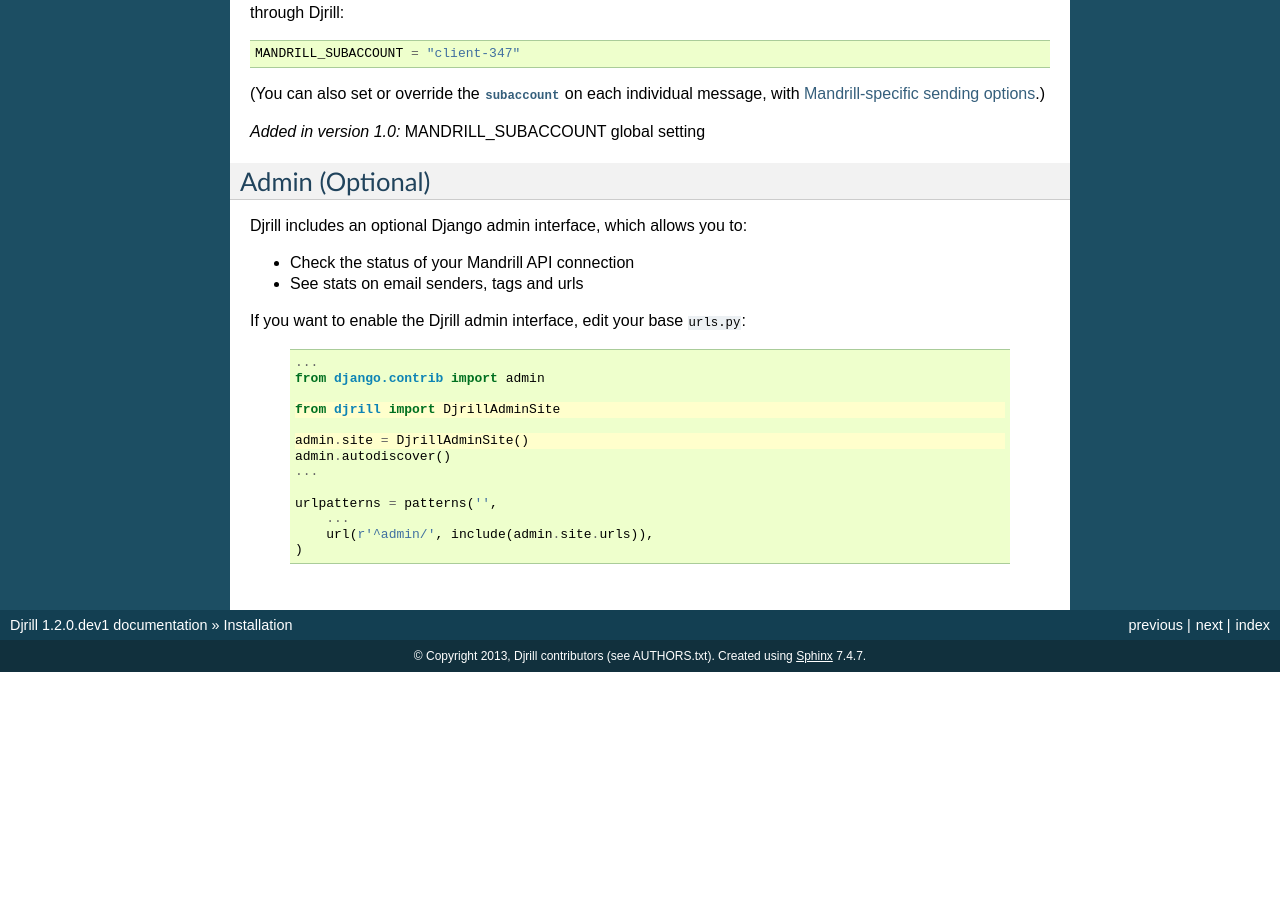
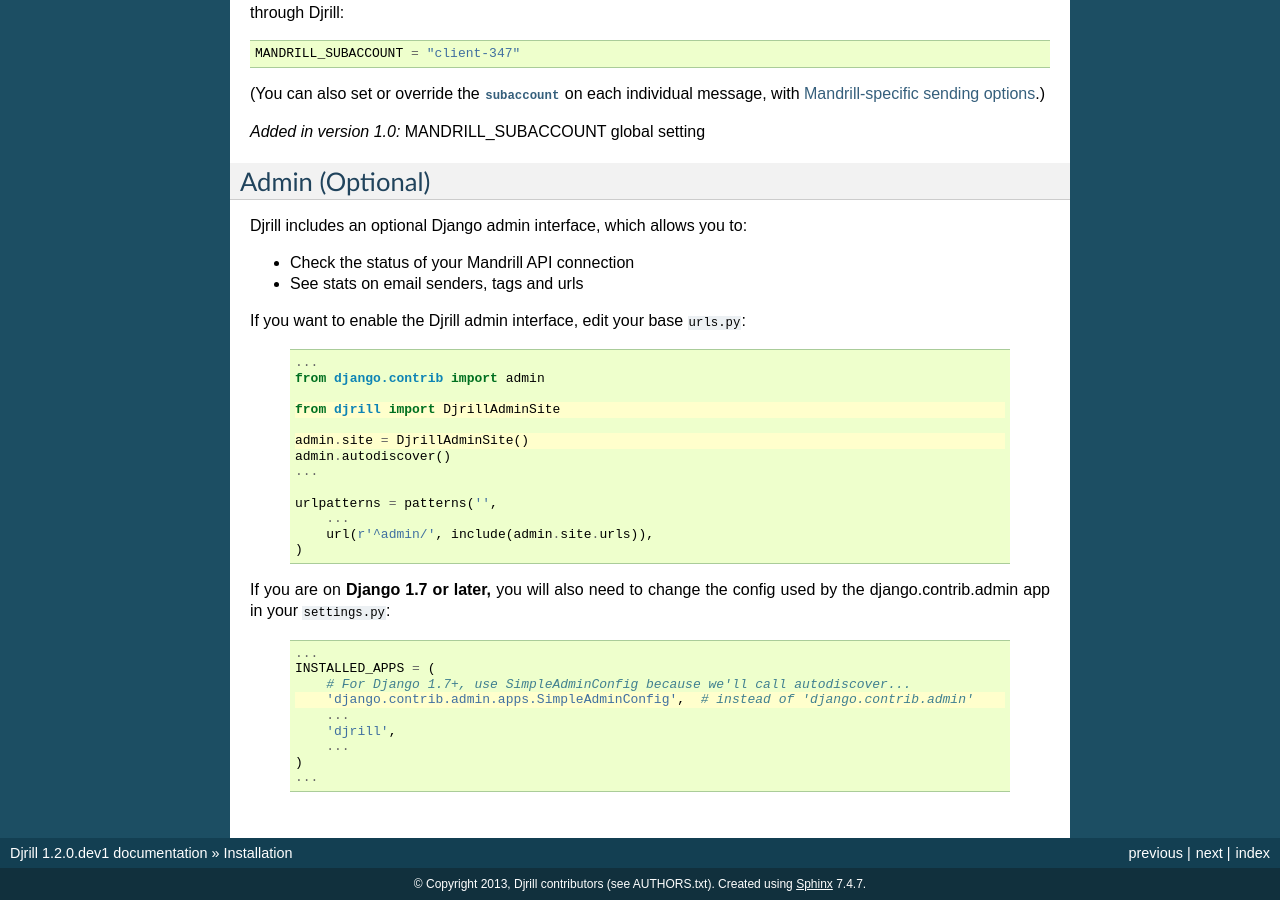
Before and after one commit to brack3t/Djrill, a Sphinx documentation site: the page built from docs/installation.rst, in a window 1280 px wide and 900 px high, scrolled down 809 px. Built offline with Sphinx 7.4.7, drawn with Linux system fonts in a browser that asks for light colours; before the commit the page ends 1481 px from its top, so only the background shows below that.

Commit message:
Document Django 1.7 admin installation changes.
Closes #74.

```diff
--- a/djrill/__init__.py
+++ b/djrill/__init__.py
@@ -11,7 +11,12 @@
 MANDRILL_API_URL = getattr(settings, "MANDRILL_API_URL",
     "http://mandrillapp.com/api/1.0")
 
+
 class DjrillAdminSite(AdminSite):
+    # This was originally adapted from https://github.com/jsocol/django-adminplus.
+    # If new versions of Django break DjrillAdminSite, it's worth checking to see
+    # whether django-adminplus has dealt with something similar.
+
     index_template = "djrill/index.html"
     custom_views = []
     custom_urls = []
--- a/docs/installation.rst
+++ b/docs/installation.rst
@@ -88,3 +88,19 @@
             ...
             url(r'^admin/', include(admin.site.urls)),
         )
+
+If you are on **Django 1.7 or later,** you will also need to change the config used
+by the django.contrib.admin app in your :file:`settings.py`:
+
+    .. code-block:: python
+        :emphasize-lines: 4
+
+        ...
+        INSTALLED_APPS = (
+            # For Django 1.7+, use SimpleAdminConfig because we'll call autodiscover...
+            'django.contrib.admin.apps.SimpleAdminConfig',  # instead of 'django.contrib.admin'
+            ...
+            'djrill',
+            ...
+        )
+        ...
```
